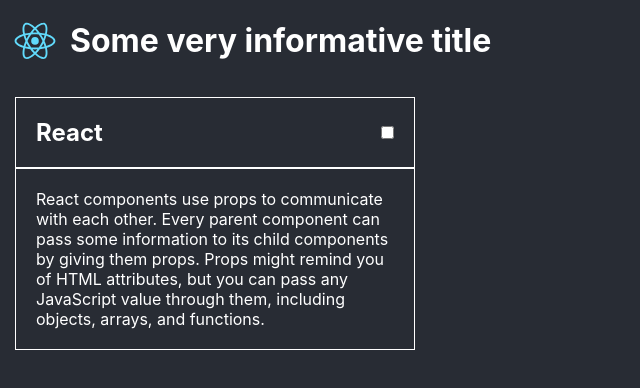
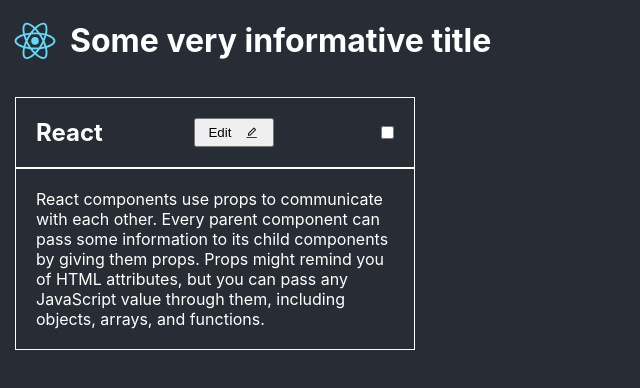
Before and after one commit to mishanya1111/ReactMG, a React (Create React App) app: page / in a window 1280 px wide. Shown: the top 388 px of the page, without its empty margins (0-640 px from the left). Built offline with nearby package versions, Linux system fonts and the light colour scheme.

Commit message:
EditButton

```diff
--- a/package.json
+++ b/package.json
@@ -8,6 +8,7 @@
     "@testing-library/user-event": "^13.5.0",
     "react": "^18.3.1",
     "react-dom": "^18.3.1",
+    "react-icons": "^5.2.1",
     "react-scripts": "5.0.1",
     "web-vitals": "^2.1.4"
   },
--- a/public/index.html
+++ b/public/index.html
@@ -2,14 +2,14 @@
 <html lang="en">
   <head>
     <meta charset="utf-8" />
-    <link rel="icon" href="%PUBLIC_URL%/favicon.ico" />
+    <!--<link rel="icon" href="%PUBLIC_URL%/favicon.ico" />-->
     <meta name="viewport" content="width=device-width, initial-scale=1" />
     <meta name="theme-color" content="#000000" />
     <meta
       name="description"
       content="Web site created using create-react-app"
     />
-    <link rel="apple-touch-icon" href="%PUBLIC_URL%/logo192.png" />
+<!--    <link rel="apple-touch-icon" href="%PUBLIC_URL%/logo.svg" />-->
     <!--
       manifest.json provides metadata used when your web app is installed on a
       user's mobile device or desktop. See https://developers.google.com/web/fundamentals/web-app-manifest/
--- a/src/App.js
+++ b/src/App.js
@@ -1,38 +1,77 @@
 import logo from './logo.svg';
 import './first.css';
-import { useState } from "react";
+import {useState} from "react";
+import { MdOutlineCancel } from "react-icons/md";
+import { FaSave } from "react-icons/fa";
+import { AiOutlineEdit } from "react-icons/ai";
+function Card({baseStyle, alternativeStyle}) {
+    const [style, setStyle] = new useState(baseStyle);
+    const [editing, setEditing] = new useState(false);
+    const [title, setTitle] = new useState('React');
+    const [text, setText] = new useState('React components use props to communicate with each other. Every parent component can pass some information to its child components by giving them props. Props might remind you of HTML attributes, but you can pass any JavaScript value through them, including objects, arrays, and functions.');
+    const [button, setButton] = new useState(<>Edit<AiOutlineEdit /></>);
+    function changeStyle() {
+        setStyle((oldStyle) => oldStyle === baseStyle ? alternativeStyle : baseStyle);
+    }
 
+    function changeEditing() {
+        setEditing((edit) => !edit);
+    }
 
-function Card({baseStyle,alternativeStyle}) {
-    const [style, setStyle] = new useState(baseStyle);
-    function changeStyle() {
-        setStyle((oldStyle) => oldStyle === baseStyle ? alternativeStyle : baseStyle );
+    function titleChangeHandler(event) {
+        setButton(<>Save<FaSave /></>);
+        setTitle(event.target.value);
     }
-    return (
-        <div className="card">
-            <h2 className={style}>
-                React
-                <input type="checkbox" onChange={changeStyle}/>
+
+    function textChangeHandler(event) {
+        setButton(<>Save<FaSave /></>);
+        setText(event.target.value);
+    }
+
+    function editingHandler() {
+        const checkbox = document.getElementById('checkbox');
+        if (!editing) {
+            setButton(<>Cancel <MdOutlineCancel/></>);
+            if (style !== baseStyle) checkbox.click();
+            checkbox.style.opacity = 0;
+        } else {
+            setButton(<>Edit<AiOutlineEdit /></>);
+            checkbox.style.opacity = 1;
+        }
+        changeEditing();
+    }
+
+    return (<div className="card">
+        <div className={style} id='divTitle'>
+            <h2 style={{width: 50}}>
+                {editing ?
+                    <input type='text' onChange={titleChangeHandler} value={title} style={{width: 110}}/> : title}
             </h2>
-            <p className={style}>React components use props to communicate with each other. Every parent component can pass some
-                information
-                to its child components by giving them props. Props might remind you of HTML attributes, but you can
-                pass any
-                JavaScript value through them, including objects, arrays, and functions.
-            </p>
+            <button onClick={editingHandler}
+                    style={{width: 80,
+                        display: "flex",
+                        alignItems: "center",
+                        justifyContent: "space-around"}}>{button}</button>
+            <input type="checkbox" id='checkbox' onChange={changeStyle}/>
         </div>
-    );
+        <p className={style}>
+            {editing ? <textarea onChange={textChangeHandler} value={text}
+                                 style={{
+                                     width: 350,
+                                     height: 140
+                                 }}/> : text}
+        </p>
+    </div>);
 }
+
 function App() {
-    return (
-        <div >
-            <header className="AppHeader">
-                <img src={logo} className="AppLogo" alt="logo"/>
-                <h1>Some very informative title</h1>
-            </header>
-            <Card baseStyle="borderBox" alternativeStyle="yellowBox" />
-        </div>
-    );
+    return (<div>
+        <header className="AppHeader">
+            <img src={logo} className="AppLogo" alt="logo"/>
+            <h1>Some very informative title</h1>
+        </header>
+        <Card baseStyle="borderBox" alternativeStyle="yellowBox"/>
+    </div>);
 }
 
 export default App;
--- a/src/first.css
+++ b/src/first.css
@@ -12,11 +12,11 @@
 .card * {
     margin: 0;
 }
-.card h2{
+
+#divTitle{
     display: flex;
     justify-content: space-between;
 }
-
 .AppLogo {
     width: 70px;
     height: 70px;
```
Also changed, not shown: 1 other file (tests, documents, lock files or other folders).
